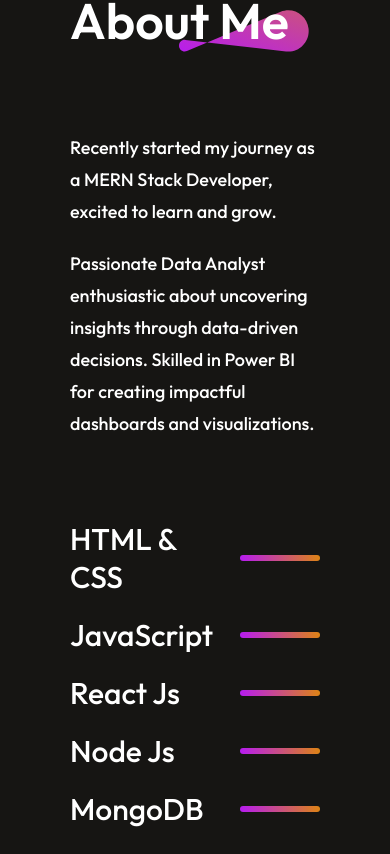
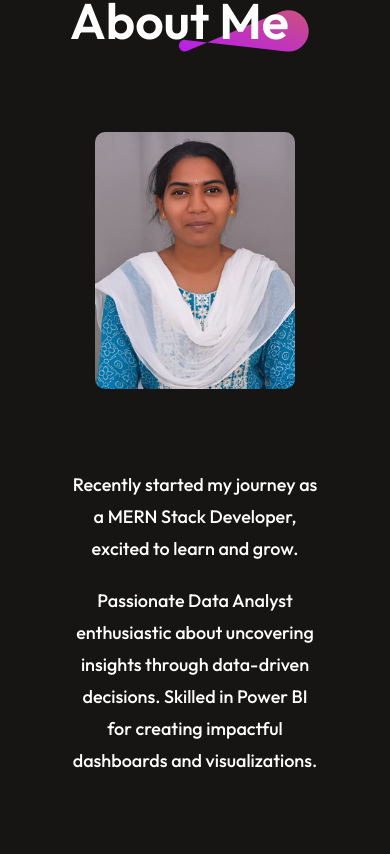
Before and after one commit to himabindu-gorre/Portfolio_, a React (Vite) app: page / in a window 390 px wide. Shown: the part 1268-2122 px from the top of the page. Built offline with nearby package versions, Linux system fonts and the light colour scheme.

Commit message:
Update About.css

```diff
--- a/src/Components/About/About.css
+++ b/src/Components/About/About.css
@@ -109,12 +109,26 @@
         width: 130px;
         right: -20px;
     }
-    .about-sections {
+/*     .about-sections {
         flex-direction: column;
     }
     .about-left {
         display: none;
+    } */
+    .about-sections {
+    flex-direction: column;
+    align-items: center;
+    text-align: center;
     }
+  .about-left {
+    display: flex;
+    justify-content: center;
+    width: 100%;
+  }
+  .about-left img {
+    width: 200px; /* or whatever size fits best */
+    border-radius: 10px;
+  }
     .about-para {
         font-size: 18px;
         line-height: 32px;
```
